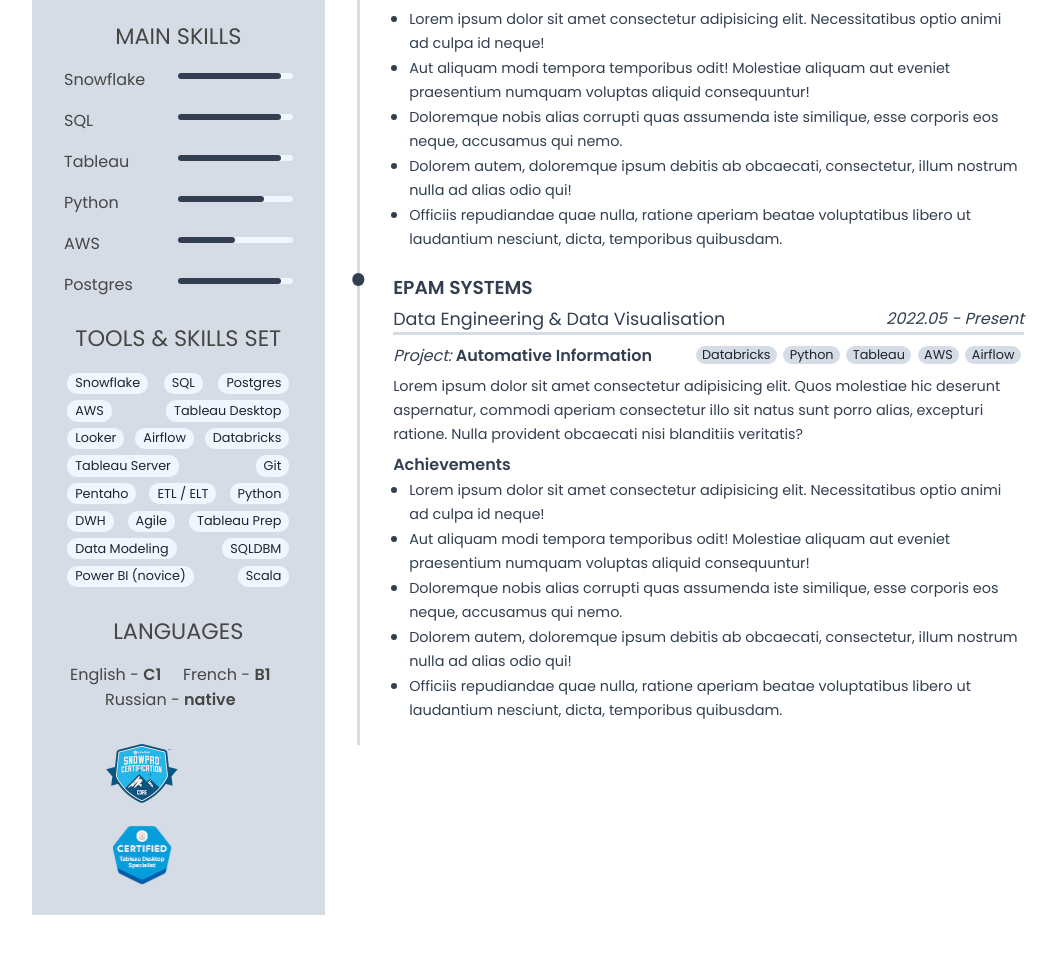
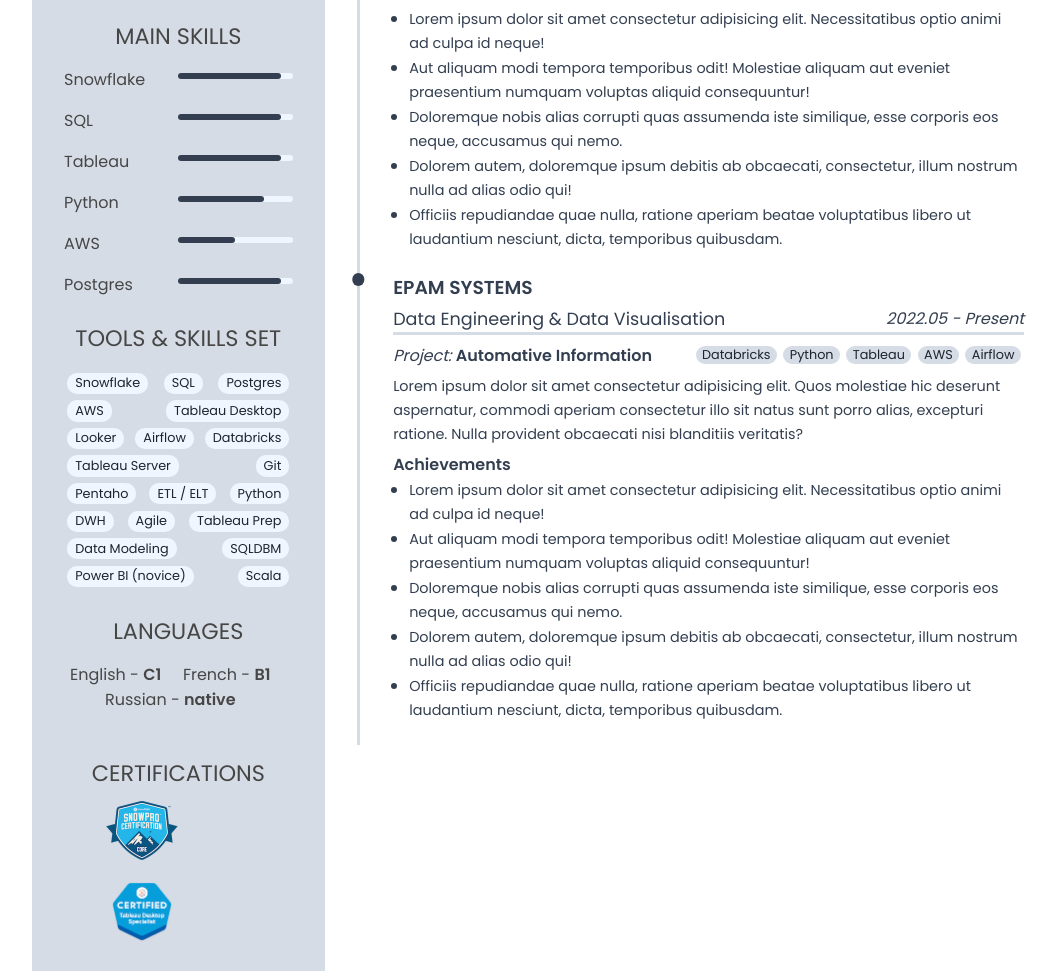
Before and after one commit to renat-murtazin/renat-murtazin.github.io, a plain HTML site: page index.html in a window 1280 px wide. Shown: the part 510-1481 px from the top of the page, without its empty margins (96-1153 px from the left). Before the commit the page ends 1425 px from the top, so only its background shows below. Drawn offline with Linux system fonts and the light colour scheme.

Commit message:
Add certifications

```diff
--- a/index.html
+++ b/index.html
@@ -128,12 +128,16 @@
                         <p class="language">Russian - <strong>native</strong></p>
                     </div>
                 </div>
-                <div class="certification">
-                    <a href="https://www.credly.com/badges/d970f840-b7ed-4d6d-bc58-44cd610a2c75/public_url"
-                        target="_blank"><img src="img/snowpro.png" alt=""></a>
-                    <a href="https://www.credly.com/badges/ca4b34db-0f32-4adc-8e90-5223f7c48085/public_url"
-                        target="_blank"><img src="img/tableau.png" alt=""></a>
+                <div class="certifications-section">
+                    <h3 class="main-title">CERTIFICATIONS</h3>
+                    <div class="certification">
+                        <a href="https://www.credly.com/badges/d970f840-b7ed-4d6d-bc58-44cd610a2c75/public_url"
+                            target="_blank"><img src="img/snowpro.png" alt=""></a>
+                        <a href="https://www.credly.com/badges/ca4b34db-0f32-4adc-8e90-5223f7c48085/public_url"
+                            target="_blank"><img src="img/tableau.png" alt=""></a>
+                    </div>
                 </div>
+
             </div>
         </section>
         <!-- Main Section -->
```
